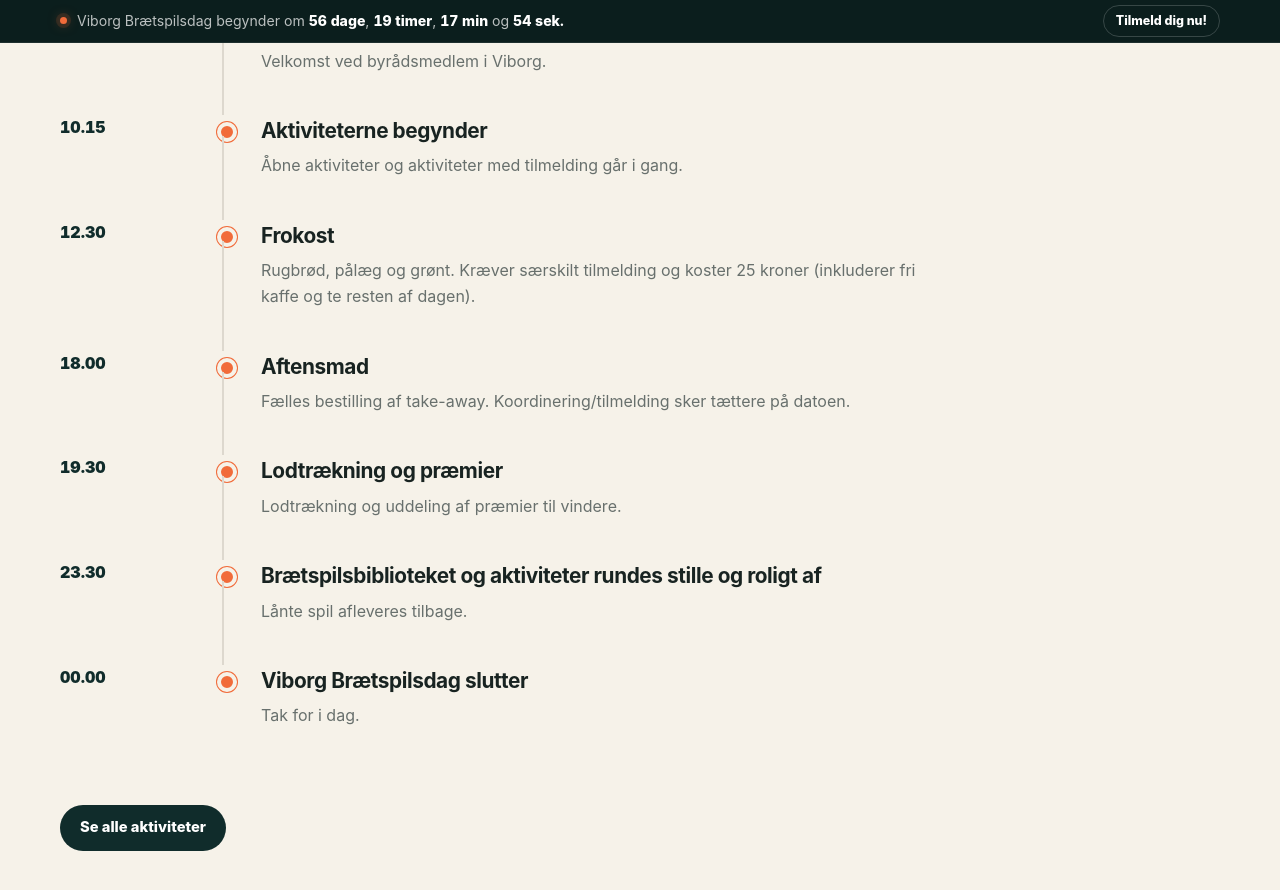
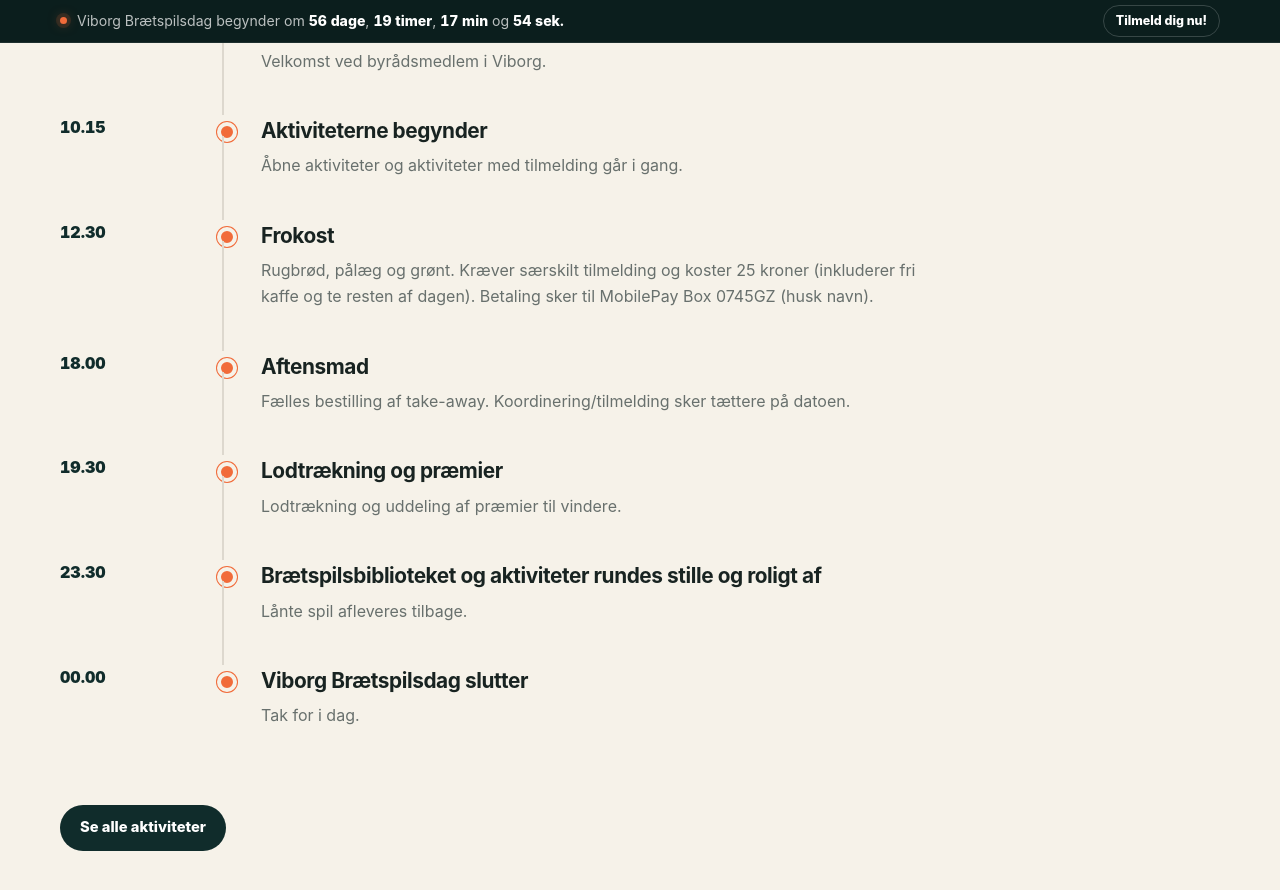
Before and after one commit to Andrejao/spilex, a Jekyll site: the page built from program.html, in a window 1280 px wide and 900 px high, scrolled down 623 px. Shown: the top 890 px of the window. Built offline with Jekyll 4.4.1, drawn with Linux system fonts in a browser that asks for light colours.

Commit message:
Update hovedprogram.yml

```diff
--- a/_data/hovedprogram.yml
+++ b/_data/hovedprogram.yml
@@ -8,7 +8,7 @@
 
 - tid: "12.30"
   titel: "Frokost"
-  beskrivelse: "Rugbrød, pålæg og grønt. Kræver særskilt tilmelding og koster 25 kroner (inkluderer fri kaffe og te resten af dagen)."
+  beskrivelse: "Rugbrød, pålæg og grønt. Kræver særskilt tilmelding og koster 25 kroner (inkluderer fri kaffe og te resten af dagen). Betaling sker til MobilePay Box 0745GZ (husk navn)."
 
 - tid: "18.00"
   titel: "Aftensmad"
```
